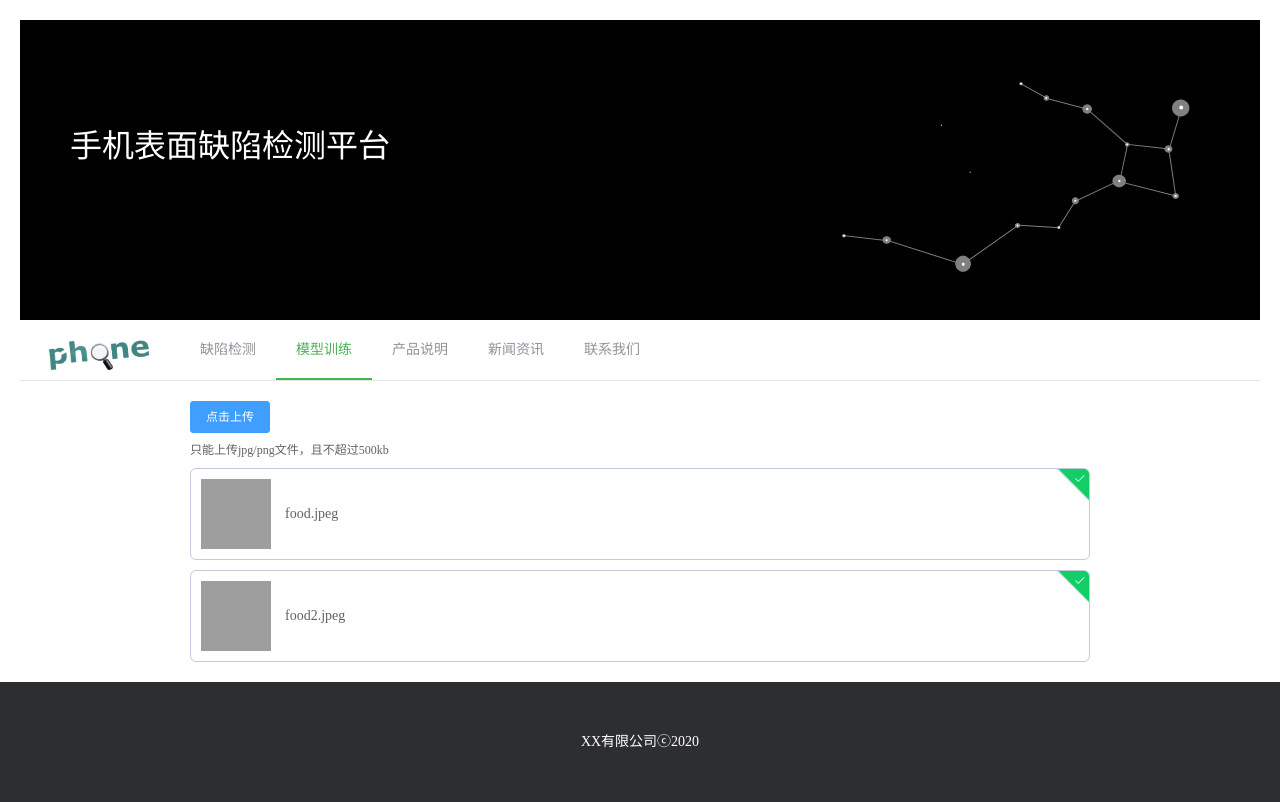
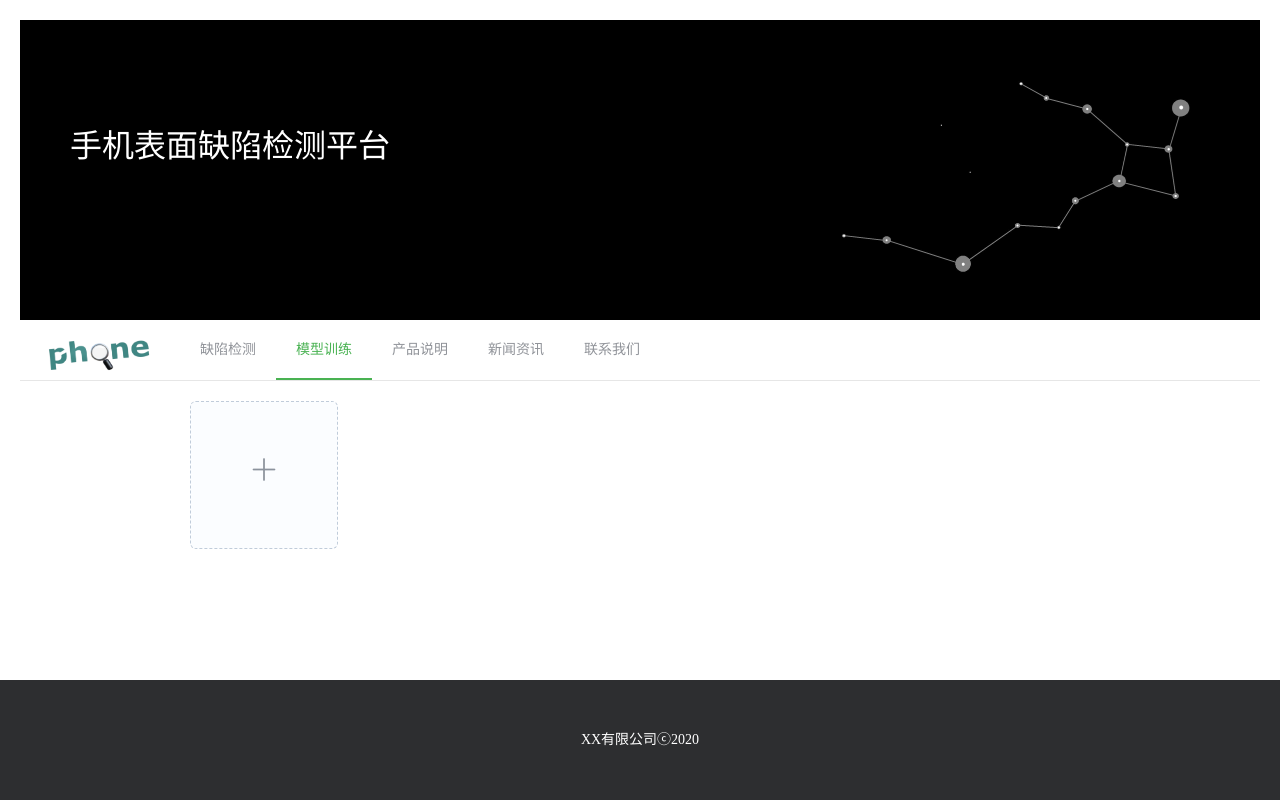
Before and after one commit to whugyt99/xxproject, a Vue app: page /components/TrainingPage in a window 1280 px wide. Built offline with nearby package versions, Linux system fonts and the light colour scheme; grey boxes are pictures that could not be loaded.

Commit message:
fix：图片压缩

```diff
--- a/package.json
+++ b/package.json
@@ -12,6 +12,7 @@
   "dependencies": {
     "axios": "^0.19.2",
     "element-ui": "^2.13.2",
+    "es6-promise": "^4.2.8",
     "image-conversion": "^2.1.1",
     "save": "^2.4.0",
     "vue": "^2.5.2",
--- a/src/components/DefectDetectionPage.vue
+++ b/src/components/DefectDetectionPage.vue
@@ -17,7 +17,6 @@ class="upload-demo" name="photo"
   :before-upload="beforeUpload">
 <el-button slot="trigger" size="small" type="primary">选取文件</el-button>
 <el-button style="margin-left: 10px;" size="small" type="success" @click="submitUpload">上传到服务器</el-button>
-<div slot="tip" class="el-upload__tip">只能上传jpg/png文件，且不超过500kb</div>
 </el-upload>
 </div>
 </div>
@@ -45,12 +44,15 @@ id:'',
   handleRemove(file, fileList) {
   console.log(file, fileList);
   },
+
   handlePreview(file) {
   console.log(file);
   },
+  //图片上传
   submitUpload() {
   this.$refs.upload.submit();
   },
+  //图片上传成功后
   handleAvatarSuccess(response, file, fileList) {
   //response
   console.log(response);
@@ -64,13 +66,16 @@ id:'',
   } else {
   console.log('111');
   const imageConversion = require("image-conversion");
+  const es6promise = require('es6-promise').polyfill();
   //console.log(file); // 压缩到400KB,这里的400就是要压缩的大小,可自定义
   imageConversion.compressAccurately(file, 2048).then(res => {
-    //console.log(res);
+    console.log(res);
   console.log('222');
   resolve(res);
-  }).catch(error=>{
+  }).catch((error) => {
   reject(error);
+  //throw new Error(error);
+  //console.log(error);
   })
   }
   //img.src = _URL.createObjectURL(file);
--- a/src/components/TrainingPage.vue
+++ b/src/components/TrainingPage.vue
@@ -2,15 +2,42 @@
 <div>
 <div style="margin-left:170px;margin-right:170px;margin-top:20px">
 <el-upload
-class="upload-demo" name="photo"
-  action="https://jsonplaceholder.typicode.com/posts/"
-  :on-preview="handlePreview"
-  :on-remove="handleRemove"
-  :file-list="fileList"
-  list-type="picture">
-<el-button size="small" type="primary">点击上传</el-button>
-<div slot="tip" class="el-upload__tip">只能上传jpg/png文件，且不超过500kb</div>
+  action="http://47.98.232.219:5000/pic_test"
+  list-type="picture-card"
+  :auto-upload="false">
+<i slot="default" class="el-icon-plus"></i>
+<div slot="file" slot-scope="{file}">
+<img
+class="el-upload-list__item-thumbnail"
+  :src="file.url" alt=""
+  >
+<span class="el-upload-list__item-actions">
+<span
+class="el-upload-list__item-preview"
+@click="handlePictureCardPreview(file)"
+  >
+<i class="el-icon-zoom-in"></i>
+</span>
+<span
+          v-if="!disabled"
+class="el-upload-list__item-delete"
+@click="handleDownload(file)"
+  >
+<i class="el-icon-download"></i>
+</span>
+<span
+          v-if="!disabled"
+class="el-upload-list__item-delete"
+@click="handleRemove(file)"
+  >
+<i class="el-icon-delete"></i>
+</span>
+</span>
+</div>
 </el-upload>
+<el-dialog :visible.sync="dialogVisible">
+<img width="100%" :src="dialogImageUrl" alt="">
+</el-dialog>
 </div>
 </div>
 </template>
@@ -19,17 +46,20 @@ export default {
   name: 'TrainingPage',
   data () {
   return {
-  fileList: [
-    {name: 'food.jpeg', url: 'https://fuss10.elemecdn.com/3/63/4e7f3a15429bfda99bce42a18cdd1jpeg.jpeg?imageMogr2/thumbnail/360x360/format/webp/quality/100'},
-  {name: 'food2.jpeg', url: 'https://fuss10.elemecdn.com/3/63/4e7f3a15429bfda99bce42a18cdd1jpeg.jpeg?imageMogr2/thumbnail/360x360/format/webp/quality/100'}
-  ]
+  dialogImageUrl: '',
+  dialogVisible: false,
+  disabled: false
   }
   },
   methods: {
-  handleRemove(file, fileList) {
-  console.log(file, fileList);
+  handleRemove(file) {
+  console.log(file);
   },
-  handlePreview(file) {
+  handlePictureCardPreview(file) {
+  this.dialogImageUrl = file.url;
+  this.dialogVisible = true;
+  },
+  handleDownload(file) {
   console.log(file);
   }
   }
--- a/src/main.js
+++ b/src/main.js
@@ -8,6 +8,7 @@ import 'element-ui/lib/theme-chalk/index.css';
 import axios from 'axios';
 import qs from 'qs';
 import imageConversion from 'image-conversion';
+//import * as imageConversion from 'image-conversion';
 Vue.use(ElementUi)
 
 Vue.config.productionTip = false
```
Also changed, not shown: 1 other file (tests, documents, lock files or other folders).
